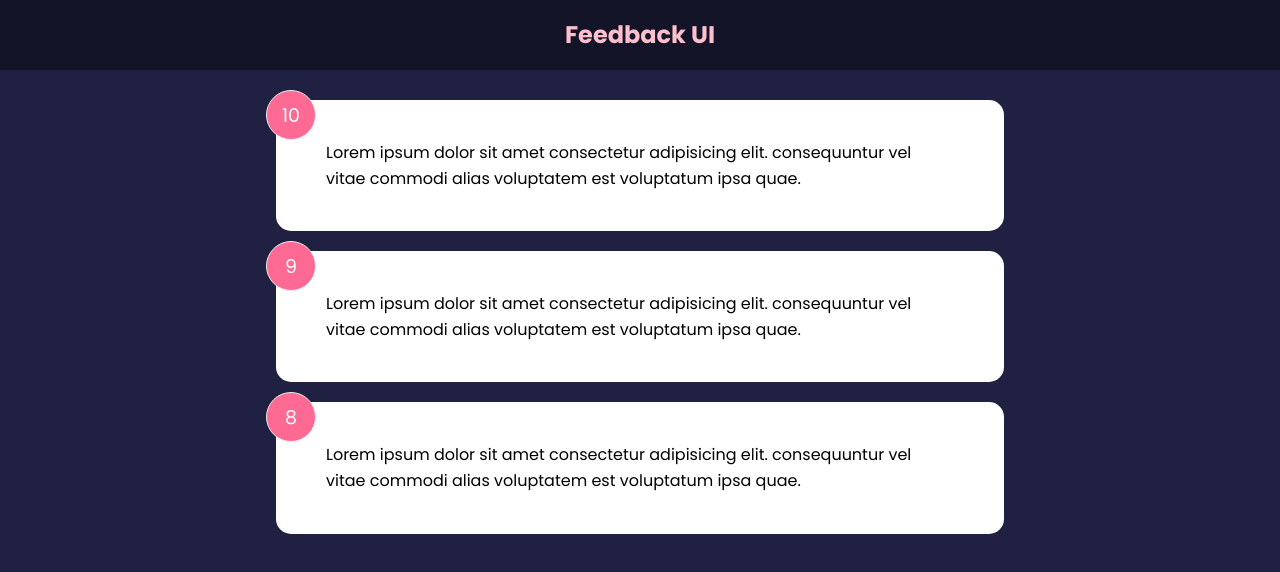
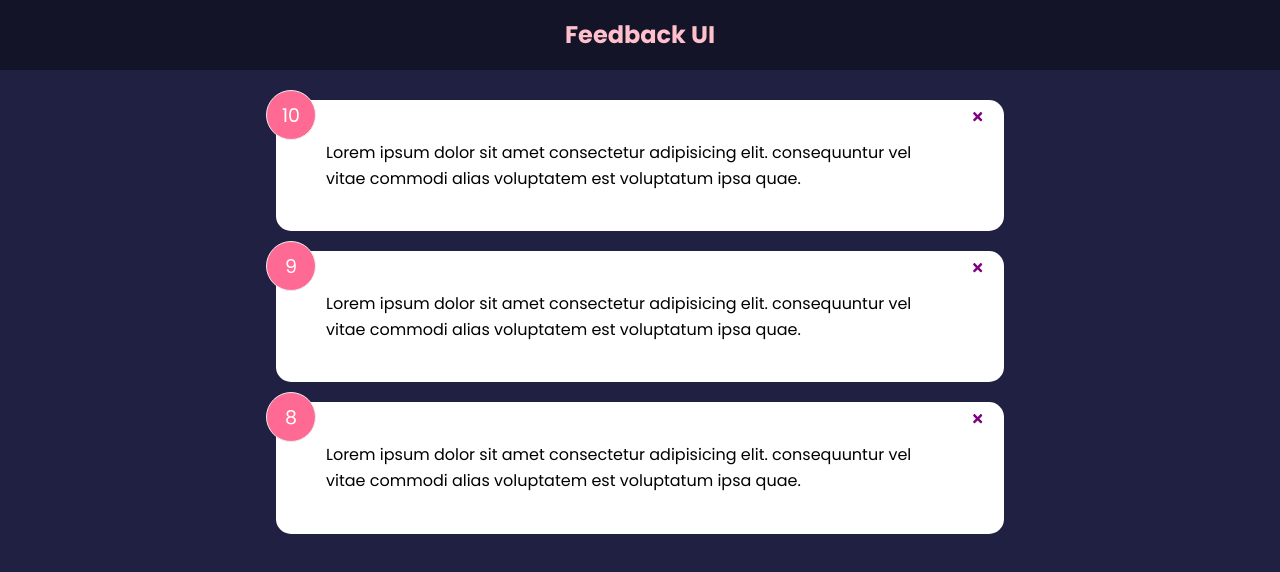
Before and after one commit to oreillyalan/react-feedback-app, a React (Create React App) app: page / in a window 1280 px wide. Shown: the top 572 px of the page. Built offline with nearby package versions, Linux system fonts and the light colour scheme.

Commit message:
Added delete function for FeedbackItem component

```diff
--- a/package.json
+++ b/package.json
@@ -8,6 +8,7 @@
     "@testing-library/user-event": "^13.5.0",
     "react": "^18.0.0",
     "react-dom": "^18.0.0",
+    "react-icons": "^4.3.1",
     "react-scripts": "5.0.0",
     "web-vitals": "^2.1.4"
   },
--- a/src/App.js
+++ b/src/App.js
@@ -6,11 +6,20 @@
 
 const App = () => {
     const [feedBack, setFeedback] = useState(FeedbackData)
+
+    const deleteFeedback = (item) => {
+        if (window.confirm('Are you sure you want to delete?')) {
+            setFeedback(feedBack.filter(
+                (eachItem) => eachItem.id !== item.id
+            ))
+        }
+    }
+
     return (
         <>
             <Header />
             <div className="container">
-                <FeedbackList feedBack={feedBack} />
+                <FeedbackList feedBack={feedBack} handleDelete={deleteFeedback} />
             </div>
 
         </>
--- a/src/components/FeedbackItem.jsx
+++ b/src/components/FeedbackItem.jsx
@@ -1,11 +1,18 @@
+import { FaTimes } from 'react-icons/fa'
 import PropTypes from 'prop-types'
 import Card from "./shared/Card"
 
-function FeedbackItem({item}) {
+
+
+
+function FeedbackItem({item, handleDelete}) {
 
     return (
         <Card >
             <div className="num-display">{item.rating}</div>
+            <button onClick={() => handleDelete(item)} className="close">
+                <FaTimes color='purple' />
+            </button>
             <div className="text-display">{item.text}</div>
         </Card>
     )
--- a/src/components/FeedbackList.jsx
+++ b/src/components/FeedbackList.jsx
@@ -1,7 +1,7 @@
 import PropTypes from 'prop-types'
 import FeedbackItem from "./FeedbackItem"
 
-function FeedbackList({feedBack}) {
+function FeedbackList({feedBack, handleDelete}) {
     //console.log(feedBack)
 
     if(!feedBack || feedBack.length === 0) {
@@ -11,8 +11,11 @@
     return (
     <div className="feedback-list">
        {feedBack.map((item) => (
-           <FeedbackItem key={item.id} item={item} />
-        //    <div >{item.rating}</div>
+           <FeedbackItem
+           key={item.id}
+           item={item}
+           handleDelete={handleDelete} />
+
        )) }
     </div>
   )
```
Also changed, not shown: 2 other files (tests, documents, lock files or other folders).
